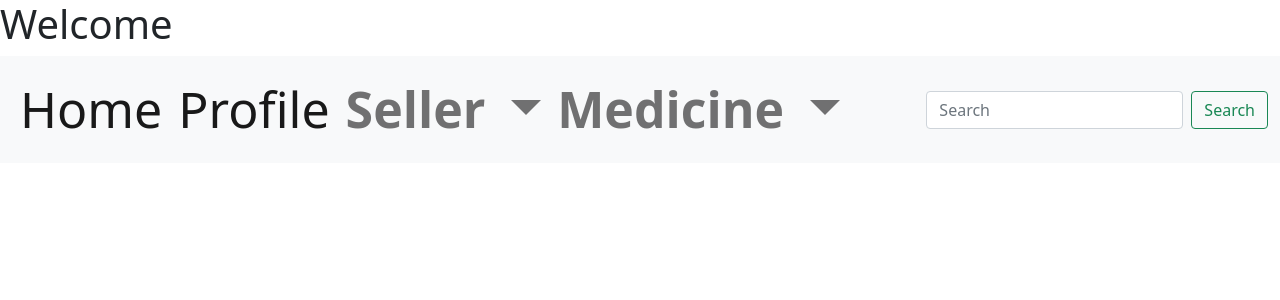
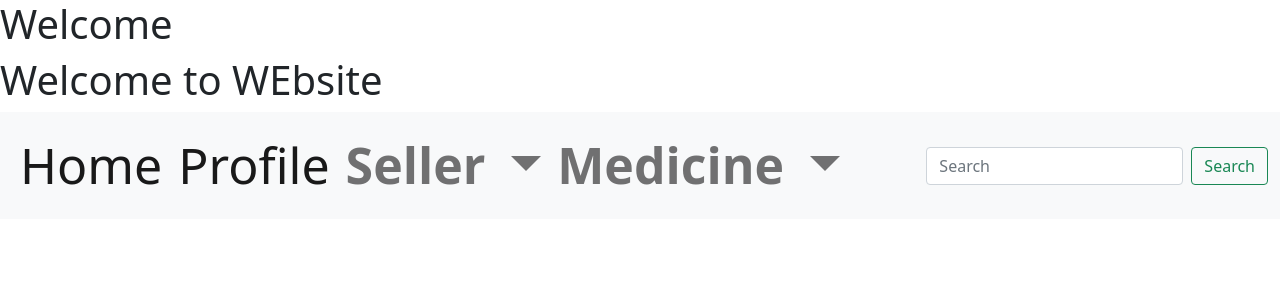
Before and after one commit to mtalhaimran/CSCS342-WEB-Dev, a PHP site: page /admin/admin_panel.php in a window 1280 px wide. Shown: the top 300 px of the page. Run offline with PHP 8.4, Linux system fonts and the light colour scheme.

Commit message:
added 1 more h1

```diff
--- a/admin/admin_panel.php
+++ b/admin/admin_panel.php
@@ -13,6 +13,7 @@
 
 <body>
 <h1>Welcome</h1>
+<h1>Welcome to WEbsite</h1>
 <!-- Optional JavaScript; choose one of the two! -->
 
 <!-- Option 1: Bootstrap Bundle with Popper -->
```
